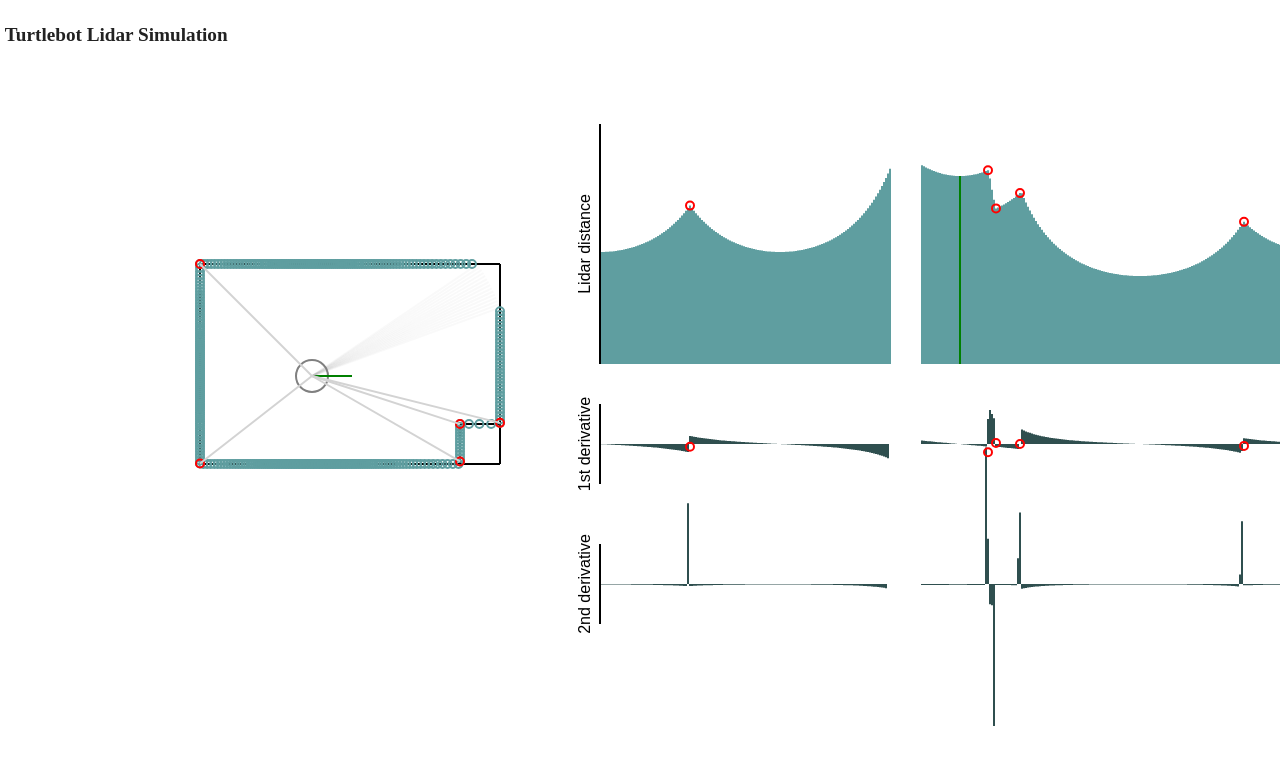
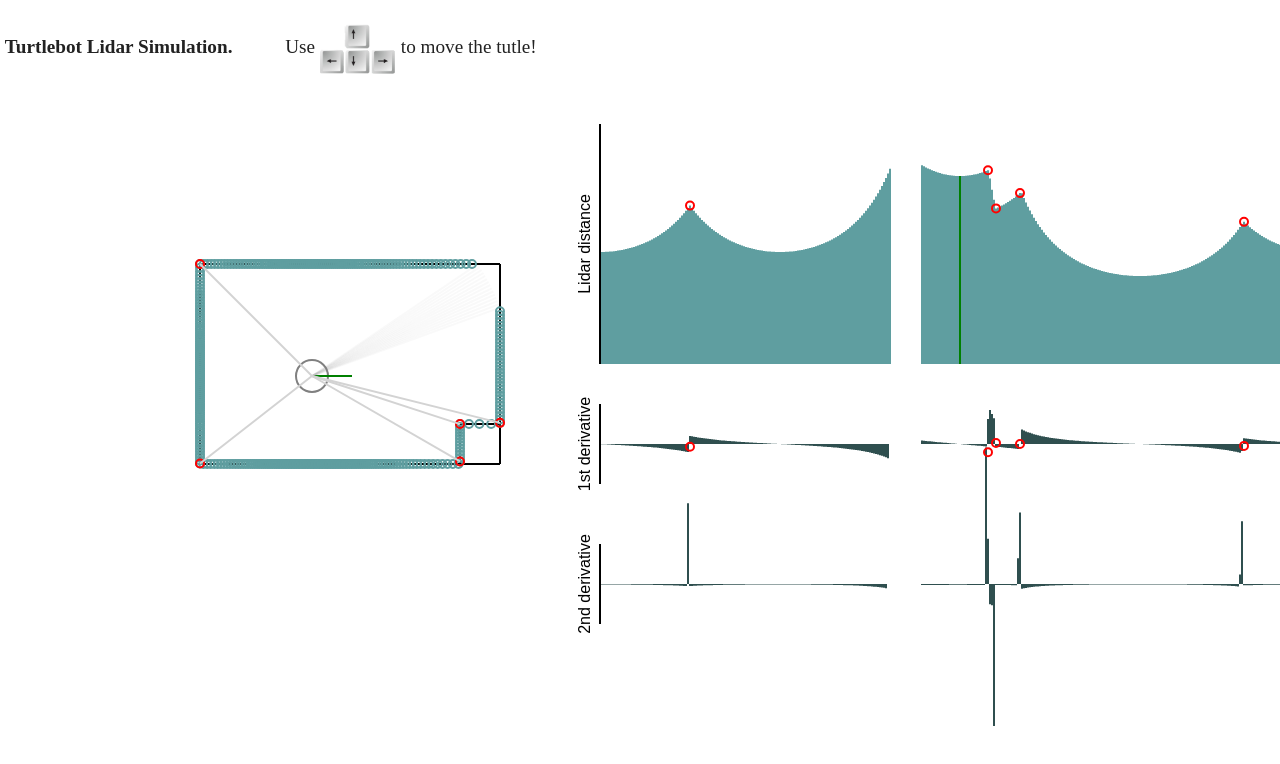
Before and after one commit to mirkosertic/TurtleBotLidar, a website built with Parcel: page index.html in a window 1280 px wide. Built offline with nearby package versions, Linux system fonts and the light colour scheme; animation ran at ten frames a second.

Commit message:
Added some icons

```diff
--- a/css/main.css
+++ b/css/main.css
@@ -276,3 +276,8 @@ p {
   padding: 0.3rem;
   font-size: larger;
 }
+
+p span {
+  font-weight: normal;
+  padding-left: 3rem;
+}
--- a/index.html
+++ b/index.html
@@ -23,7 +23,7 @@
 </head>
 
 <body>
-  <p>Turtlebot Lidar Simulation</p>
+  <p>Turtlebot Lidar Simulation. <span>Use <img src="img/keys.png" height="50"> to move the tutle!</span></p>
   <canvas id="rendering" width="1300" height="800"></canvas>
 
   <script src="js/vendor/modernizr-3.11.2.min.js"></script>
--- a/js/main.js
+++ b/js/main.js
@@ -85,7 +85,7 @@ var turtleState = {
 }
 
 var noiseFilter = {
-  smoothing : 1,
+  smoothing : 2.5,
   enabled: false,
   currentValue: [],
   process: function(pos, newValue) {
```
Also changed, not shown: img/keys.png (added), 2 other files.
